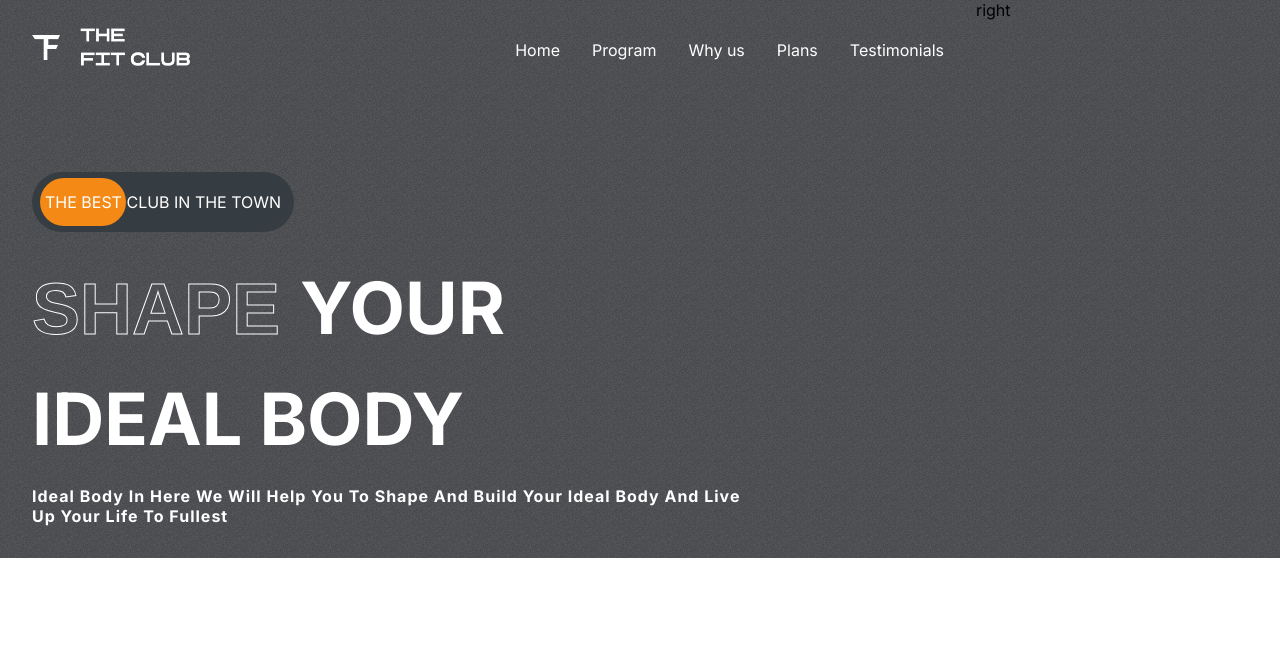
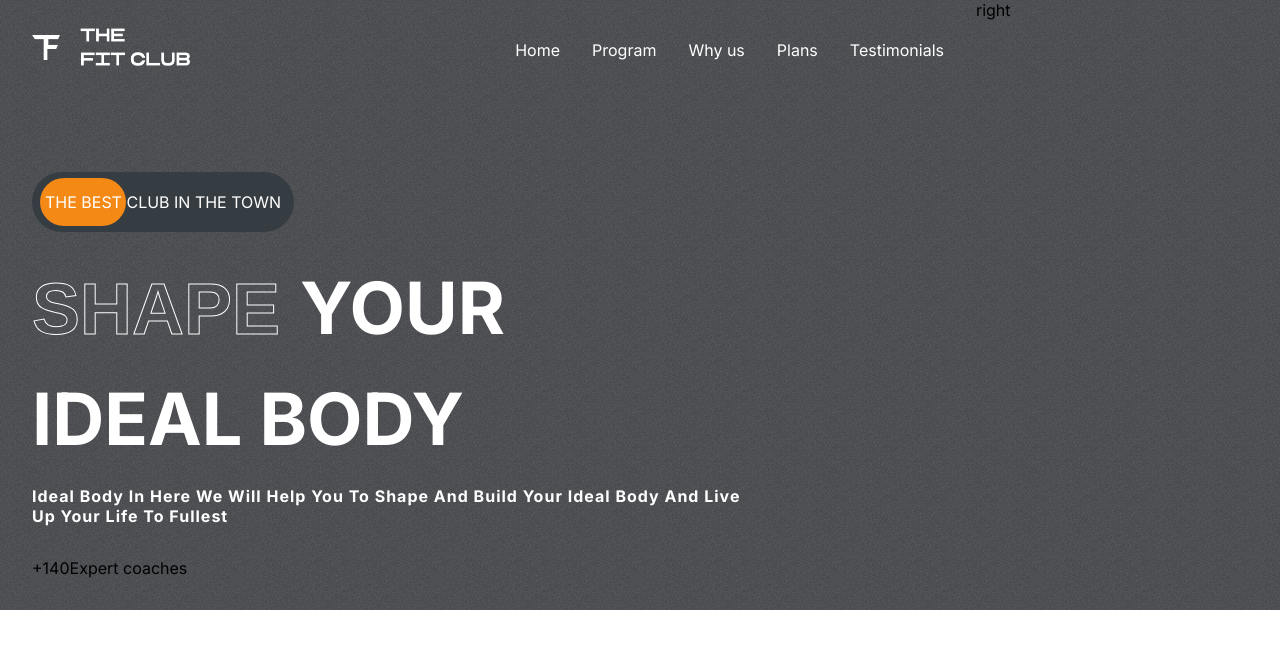
Before and after one commit to addis-ale/gym-app, a React (Create React App) app: page / in a window 1280 px wide. Shown: the top 648 px of the page. Built offline with nearby package versions, Linux system fonts and the light colour scheme.

Commit message:
initial commit

```diff
--- a/src/components/Heros/Hero.jsx
+++ b/src/components/Heros/Hero.jsx
@@ -27,6 +27,15 @@ export default function Hero() {
             </span>
           </div>
         </div>
+        {/*figure  */}
+        <div className="figures">
+          <div>
+            <span>+140</span>
+            <span>Expert coaches</span>
+          </div>
+          <div></div>
+          <div></div>
+        </div>
       </div>
       <div className="right-h">right</div>
     </div>
```
